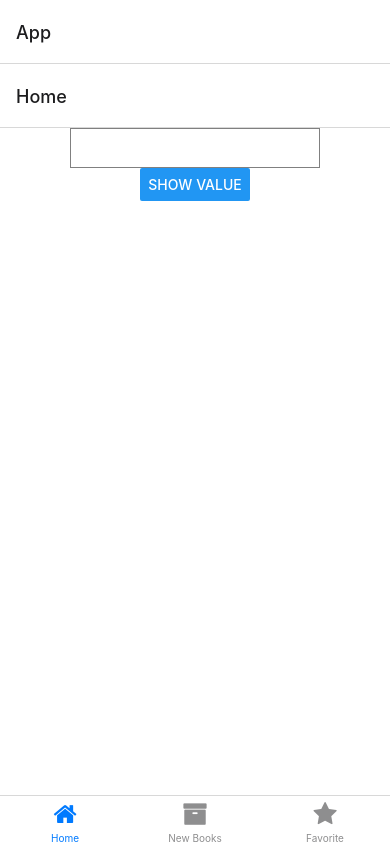
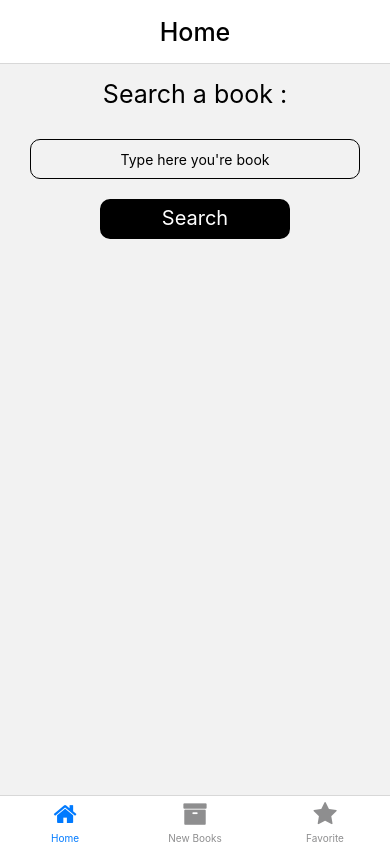
Before and after one commit to AbMo047/MobileApp, a React Native app: screen /Home in a window 390 px wide. Built offline with nearby package versions, Linux system fonts and the light colour scheme.

Commit message:
styling verbeterd en detailpage functie togevoegd bij favorites en home pagina

```diff
--- a/App.tsx
+++ b/App.tsx
@@ -1,48 +1,11 @@
-import { NavigationContainer, TabActions } from "@react-navigation/native";
+import { NavigationContainer } from "@react-navigation/native";
 import * as React from "react";
-import HomeScreen from "./components/HomeScreen";
 import { createBottomTabNavigator } from "@react-navigation/bottom-tabs";
 import { createNativeStackNavigator } from "@react-navigation/native-stack";
-import Favorite from "./components/FavoritePage";
-import { FontAwesome } from "@expo/vector-icons";
-import NewBooks from "./components/NewBooks";
-import {Book} from './books'
-import { useState } from "react";
 import DetailPage from "./components/DetailPage";
+import TabNav from "./components/TabNav";
 
-const Tab = createBottomTabNavigator();
 const Stack = createNativeStackNavigator();
-
-const TabNav = () => {
-  const [favorite, setFavorite] = useState<Book[]>([]);
-  return (
-    <Tab.Navigator>
-        <Tab.Screen name="Home" options={{
-            tabBarIcon: ({color, size}) => <FontAwesome name="home" size={size} color={color} />
-        }}>
-        {
-          () => <HomeScreen favorite={favorite} setFavorite={setFavorite}></HomeScreen>
-        }
-        </Tab.Screen>
-        <Tab.Screen name="New Books" options={{
-            tabBarIcon: ({color, size}) => <FontAwesome name="archive" size={size} color={color} />
-        }}>
-          {
-            () => <NewBooks favorite={favorite} setFavorite={setFavorite}></NewBooks>
-          }
-
-        </Tab.Screen>
-        <Tab.Screen name="Favorite" options={{
-            tabBarIcon: ({color, size}) => <FontAwesome name="star" size={size} color={color} />
-        }}>
-          {
-            () => <Favorite favorite={favorite} setFavorite={setFavorite}></Favorite>
-          }
-        </Tab.Screen>
-
-      </Tab.Navigator>
-  )
-}
 
 const App = () => {
 
@@ -50,8 +13,8 @@ const App = () => {
 
   return (
     <NavigationContainer>
-      <Stack.Navigator>
-                <Stack.Screen name="App" component={TabNav} />
+      <Stack.Navigator screenOptions={{headerShown: false}}>
+                <Stack.Screen name="Home" component={TabNav} />
                 <Stack.Screen name="Detail" component={DetailPage}/>
             </Stack.Navigator>
     </NavigationContainer>
--- a/components/DetailPage.tsx
+++ b/components/DetailPage.tsx
@@ -1,44 +1,32 @@
-import { View, Text, StyleSheet, Image } from "react-native";
-import react from 'react'
-import Constants from "expo-constants";
-const Detail = ({route}:any) => {
+import { useNavigation } from "@react-navigation/native";
+import { View, Text, StyleSheet, Image, Linking, Button, Pressable } from "react-native";
+const Detail = ({ route }: any) => {
+  const navigation : any = useNavigation();
   return (
 
-            <View style={styles.box}>
-                        <Text>{route.params.book.title}</Text>
-                        <Image style={{ width: 80, height: 80 }} source={{ uri: route.params.book.image }} />
-
+    <View style={styles.DetailContainer} >
+      <Pressable onPress={()=> navigation.navigate('Home')}><Text style={{marginTop:25}}>Go back home</Text></Pressable>
+      <Text style={{ textAlign: "center", marginTop:150,fontSize:25 }}>{route.params.book.title}</Text>
+      <Image style={{ width: 200, height: 400,justifyContent:'center', alignItems:"center", marginTop:10, marginLeft:"auto", marginRight:"auto" }} source={{ uri: route.params.book.image }} />
+      <Text style={styles.Text}>{route.params.book.subtitle}</Text>
+      <Text style={styles.Text}>{route.params.book.isbn13}</Text>
+      <Text style={styles.Text}>{route.params.book.price}</Text>
+      <Text style={styles.Text}
+      onPress={() => Linking.openURL(`${route.params.book.url}`)}>
+  Klik hier voor URL van de boek.
+</Text>
     </View>
   )
-
 }
 const styles = StyleSheet.create({
-    container: {
-      flexDirection: "row",
-      flex: 1,
-      paddingTop: Constants.statusBarHeight,
-      backgroundColor: "#fff",
-
+  DetailContainer : {
+    marginTop:25
   },
-    box: {
-      alignItems: "center",
-      width: 200,
-      height: 200,
-      paddingTop: 5,
-      borderWidth: 1,
-      borderColor: "black",
-      borderRadius: 10
-    },
-    button: {
-      alignItems: 'center',
-      justifyContent: 'center',
-      paddingVertical: 12,
-      paddingHorizontal: 32,
-      borderRadius: 4,
-      elevation: 3,
-      backgroundColor: 'black',
+  Text:{
+    textAlign:"center",
+    fontSize:15,
+    marginTop:10
   }
-
 });
 
 
--- a/components/FavoritePage.tsx
+++ b/components/FavoritePage.tsx
@@ -1,15 +1,16 @@
-import { View, Text, Image, StyleSheet, Button, Alert } from "react-native";
+import { View, Text, Image, StyleSheet, Button, Alert, ScrollView, Pressable } from "react-native";
 import Constants from "expo-constants";
 import { Book } from "../books";
 import { useEffect } from "react";
 import AsyncStorage from "@react-native-async-storage/async-storage";
+import { useNavigation } from "@react-navigation/native";
 
 interface FavProps {
     favorite: Book[],
     setFavorite: (favorite: Book[]) => void
 }
 const Favorite = ({ favorite, setFavorite }: FavProps) => {
-
+    const navigation : any = useNavigation();
     const storeData = async () => {
         await AsyncStorage.setItem("favorite", JSON.stringify(favorite));
     };
@@ -32,47 +33,39 @@ const Favorite = ({ favorite, setFavorite }: FavProps) => {
     }, [favorite])
 
     return (
-        <View style={styles.container}>
+        <View style={{display:"flex",
+        flexWrap:"wrap",
+        flexDirection:"row"}}>
+            <ScrollView>
                 {
                     favorite.map(book => {
-                    return <View style={styles.box} key={book.title}>
-                        <Text>{book.title}</Text>
-                        <Image style={{ width: 80, height: 80 }} source={{ uri: book.image }} />
-                        <Button title="Remove" onPress={() => {
+                        return <View style={styles.booksContainer} key={book.title}>
+                            <Pressable onPress={(() => navigation.navigate("Detail", { book: book }))}>
+                            <Text style={{ fontSize: 15, textAlign: "center", marginTop: 10 }}>{book.title}</Text>
+                            <Image style={{ width: 100, height: 130, alignItems: "center", margin: 22, marginTop: 1 }} source={{ uri: book.image }} />
+                            <Pressable style={{ borderWidth: 1, borderColor: "black", backgroundColor: "black", width: 100, margin: 22, marginTop: -25, borderRadius: 10 }} onPress={() => {
                                 setFavorite(favorite.filter(item => item.title !== book.title))
-                        }}></Button>
+                                Alert.alert("Verwijderd uit je favorieten")
+                            }}><Text style={{ textAlign: "center", fontSize: 10, color: "white", padding: 5 }}>Verwijder uit je favorieten</Text></Pressable>
+                        </Pressable>
                         </View>
                     })
                 }
+            </ScrollView>
+
         </View>
     )
 }
 const styles = StyleSheet.create({
-    container: {
-        flexDirection: "row",
-        flex: 1,
-        alignItems: "center",
-        paddingTop: Constants.statusBarHeight,
-        backgroundColor: "#fff",
 
-    },
-    box: {
-        alignItems: "center",
-        width: 200,
-        height: 200,
-        paddingTop: 5,
+    booksContainer: {
+        marginTop:15,
+        backgroundColor: "red",
+        margin: 5,
         borderWidth: 1,
-        borderColor: "black",
-        borderRadius: 10
-    },
-    button: {
-        alignItems: 'center',
-        justifyContent: 'center',
-        paddingVertical: 12,
-        paddingHorizontal: 32,
-        borderRadius: 4,
-        elevation: 3,
-        backgroundColor: 'black',
+        width: 150,
+        height: 250,
+
     }
 });
 export default Favorite;
--- a/components/HomeScreen.tsx
+++ b/components/HomeScreen.tsx
@@ -2,6 +2,7 @@ import React, { useState } from "react";
 import { Image, StyleSheet, Text, View, TextInput, Button, ScrollView, Alert, Pressable } from "react-native";
 import Constants from "expo-constants";
 import { Book } from "../books"
+import { useNavigation } from "@react-navigation/native";
 
 interface HomeProps {
   favorite: Book[],
@@ -10,7 +11,7 @@ interface HomeProps {
 
 const HomeScreen = ({ favorite, setFavorite }: HomeProps) => {
   const [books, setBooks] = useState<Book[]>([])
-
+  const navigation : any = useNavigation();
   const apiCall = async (query: string) => {
     const data = await fetch(`https://api.itbook.store/1.0/search/${query}`);
     const res = await data.json();
@@ -19,57 +20,45 @@ const HomeScreen = ({ favorite, setFavorite }: HomeProps) => {
   }
   const [text, setText] = useState("");
   return (
-    <View style={styles.container}>
+    <View>
       <ScrollView>
-        <View style={{ flex: 1, alignItems: "center", marginTop: 0 }}>
-          <TextInput style={{ height: 40, width: 250, borderColor: "gray", borderWidth: 1 }}
-            onChangeText={text => setText(text)}
-            value={text} />
-          <Button title="Show Value" onPress={() => { apiCall(text) }} />
-          {
-            books.map(book => {
-              return <View style={styles.box} key={book.title}>
-                <Text>{book.title}</Text>
-                <Image style={{ width: 80, height: 80 }} source={{ uri: book.image }} />
-                <Pressable style={styles.button} onPress={() => {
+      <Text style={{ textAlign: "center", fontSize: 25, marginTop: 15 }}>Search a book :</Text>
+      <TextInput onChangeText={text=>setText(text)} style={{ height: 40, margin: 30, borderWidth: 1, textAlign: "center", padding: 10,borderRadius : 10 }} placeholder="Type here you're book"></TextInput>
+      <Pressable style={{borderWidth:2, height:40,margin:100, marginTop:-10, backgroundColor:"black",  borderRadius : 10}} onPress={() => { apiCall(text) }}>
+        <Text style={{textAlign:"center",paddingTop:5, color:"white", fontSize:20}} onPress={()=> apiCall(text)}>Search</Text>
+      </Pressable>
+      {
+        books.map(book=> {
+          return <View style={styles.booksContainer} key={book.title}>
+            <Pressable onPress={(()=>navigation.navigate("Detail",{book:book}))}>
+              <Text style={{fontSize:15, textAlign:"center", marginTop:10}}>{book.title}</Text>
+              <Image style={{width:150,height:180, alignItems:"center", margin:22,marginTop:1}} source={{uri:book.image}}/>
+              <Pressable style={{borderWidth:1, borderColor:"black", backgroundColor:"black",width:150, margin:22,marginTop:-25, borderRadius : 10}} onPress={() => {
                   setFavorite(
                     [...favorite, book]
                   )
-                  Alert.alert("Toegevoegd aan jouw favorieten")
-                }}></Pressable>
-              </View>
-            })
-          }
-        </View>
+                  Alert.alert("Toegevoegd aan jouw favorieten")}}><Text style={{textAlign:"center", fontSize:15, color:"white", padding:5}}>Toevoegen aan je favorieten</Text></Pressable>
+
+            </Pressable>
+
+          </View>
+        })
+      }
       </ScrollView>
     </View>
+
   )
 }
 const styles = StyleSheet.create({
-  container: {
-    flexDirection: "row",
-    flex: 1,
-    paddingTop: Constants.statusBarHeight,
-    backgroundColor: "#fff",
-
-  },
-  box: {
-    alignItems: "center",
-    width: 200,
-    height: 200,
-    paddingTop: 5,
-    borderWidth: 1,
-    borderColor: "black",
-    borderRadius: 10
-  },
-  button: {
-    alignItems: 'center',
-    justifyContent: 'center',
-    paddingVertical: 12,
-    paddingHorizontal: 32,
-    borderRadius: 4,
-    elevation: 3,
-    backgroundColor: 'black',
+  booksContainer:{
+    flex:1,
+    flexDirection:"column",
+    backgroundColor:"red",
+    margin:5,
+    marginTop:5,
+    borderWidth:1,
+    width:200,
+    height:300
   }
 
 });
--- a/components/NewBooks.tsx
+++ b/components/NewBooks.tsx
@@ -21,22 +21,25 @@ const NewBooks = ({ favorite, setFavorite }: NewProps) => {
         apiCallNewBooks1()
     }, [])
 
-    const navigation : any = useNavigation();
+    const navigation: any = useNavigation();
     return (
-        <View style={{ flex: 1, alignItems: "center", marginTop: 25, marginBottom: 25 }}>
+        <View style={{display:"flex",
+        flexWrap:"wrap",
+        flexDirection:"row"}}>
             <ScrollView>
                 {
                     books.map(book => {
-                        return <View style={styles.box} key={book.title}>
-                            <Text>{book.title}</Text>
-                            <Image style={{ width: 80, height: 80 }} source={{ uri: book.image }} />
-                            <Pressable style={styles.button} onPress={() => {
+                        return <View style={styles.booksContainer} key={book.title}>
+                            <Pressable onPress={(() => navigation.navigate("Detail", { book: book }))}>
+                            <Text style={{ fontSize: 15, textAlign: "center", marginTop: 10 }}>{book.title}</Text>
+                            <Image style={{ width: 100, height: 130, alignItems: "center", margin: 22, marginTop: 1 }} source={{ uri: book.image }} />
+                            <Pressable style={{ borderWidth: 1, borderColor: "black", backgroundColor: "black", width: 100, margin: 22, marginTop: -25, borderRadius: 10 }} onPress={() => {
                                 setFavorite(
                                     [...favorite, book]
                                 )
                                 Alert.alert("Toegevoegd aan jouw favorieten")
-                            }}></Pressable>
-                            <Button title="Go to detail" onPress={(()=>navigation.navigate("Detail",{book:book}))}/>
+                            }}><Text style={{ textAlign: "center", fontSize: 10, color: "white", padding: 5 }}>Toevoegen aan je favorieten</Text></Pressable>
+                        </Pressable>
                         </View>
                     })
                 }
@@ -46,39 +49,15 @@ const NewBooks = ({ favorite, setFavorite }: NewProps) => {
     )
 }
 const styles = StyleSheet.create({
-    container: {
-        flexDirection: "row",
-        flex: 1,
-        paddingTop: Constants.statusBarHeight,
-        backgroundColor: "#fff",
+    booksContainer: {
+        marginTop:15,
+        backgroundColor: "red",
+        margin: 5,
+        borderWidth: 1,
+        width: 150,
+        height: 250,
 
-    },
-    box: {
-        alignItems: "center",
-        width: 200,
-        height: 175,
-        borderWidth: 1,
-        borderColor: "black",
-        borderRadius: 10,
-        marginTop: 25
-    },
-    button: {
-        alignItems: 'center',
-        justifyContent: 'center',
-        paddingVertical: 12,
-        paddingHorizontal: 32,
-        borderRadius: 4,
-        elevation: 3,
-        backgroundColor: 'black',
-        color: "white"
-    },
-    text: {
-        fontSize: 8,
-        lineHeight: 0,
-        fontWeight: 'bold',
-        letterSpacing: 0.25,
-        color: 'white',
-    },
+    }
 
 });
 export default NewBooks;
--- a/components/TabNav.tsx
+++ b/components/TabNav.tsx
@@ -1,4 +1,3 @@
-import { NavigationContainer, TabActions } from "@react-navigation/native";
 import * as React from "react";
 import { createBottomTabNavigator } from "@react-navigation/bottom-tabs";
 import { createNativeStackNavigator } from "@react-navigation/native-stack";
@@ -19,14 +18,26 @@ const TabNav = () => {
   return (
     <Tab.Navigator>
       <Tab.Screen name="Home" options={{
-            tabBarIcon: ({color, size}) => <FontAwesome name="home" size={size} color={color} />
+        headerTitleAlign: "center",
+        headerTitleStyle: {
+          fontSize: 25,
+          color: "black",
+        },
+        headerTintColor: '#fff',
+        tabBarIcon: ({ color, size }) => <FontAwesome name="home" size={size} color={color} />
       }}>
         {
           () => <HomeScreen favorite={favorite} setFavorite={setFavorite}></HomeScreen>
         }
       </Tab.Screen>
       <Tab.Screen name="New Books" options={{
-            tabBarIcon: ({color, size}) => <FontAwesome name="archive" size={size} color={color} />
+        headerTitleAlign: "center",
+        headerTitleStyle: {
+          fontSize: 25,
+          color: "black",
+        },
+        headerTintColor: '#fff',
+        tabBarIcon: ({ color, size }) => <FontAwesome name="archive" size={size} color={color} />
       }}>
         {
           () => <NewBooks favorite={favorite} setFavorite={setFavorite}></NewBooks>
@@ -34,7 +45,13 @@ const TabNav = () => {
 
       </Tab.Screen>
       <Tab.Screen name="Favorite" options={{
-            tabBarIcon: ({color, size}) => <FontAwesome name="star" size={size} color={color} />
+        headerTitleAlign: "center",
+        headerTitleStyle: {
+          fontSize: 25,
+          color: "black",
+        },
+        headerTintColor: '#fff',
+        tabBarIcon: ({ color, size }) => <FontAwesome name="star" size={size} color={color} />
       }}>
         {
           () => <Favorite favorite={favorite} setFavorite={setFavorite}></Favorite>
@@ -44,3 +61,4 @@ const TabNav = () => {
     </Tab.Navigator>
   )
 }
+export default TabNav;
```
Lines whose indentation alone changed are shown as unchanged.
